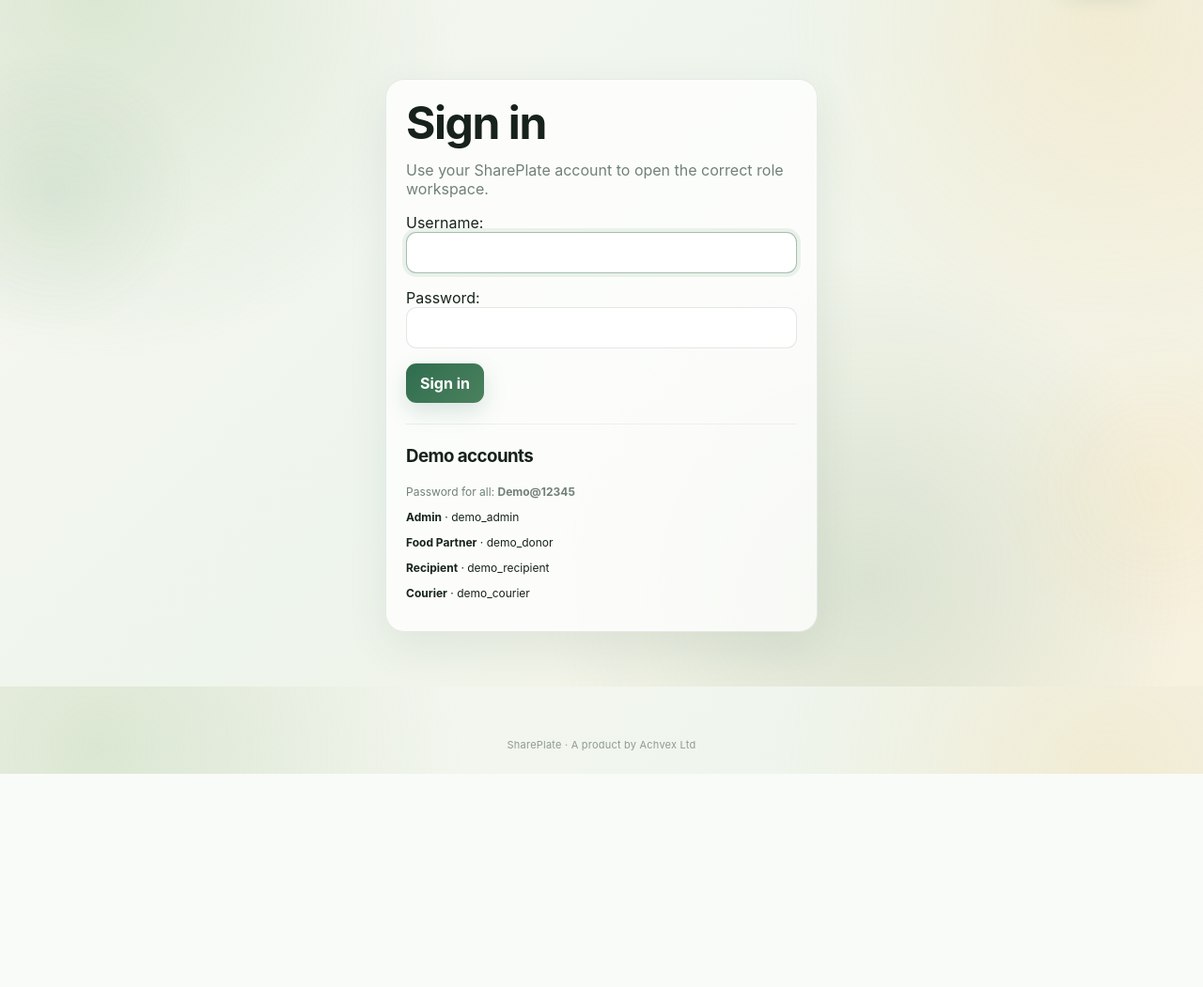
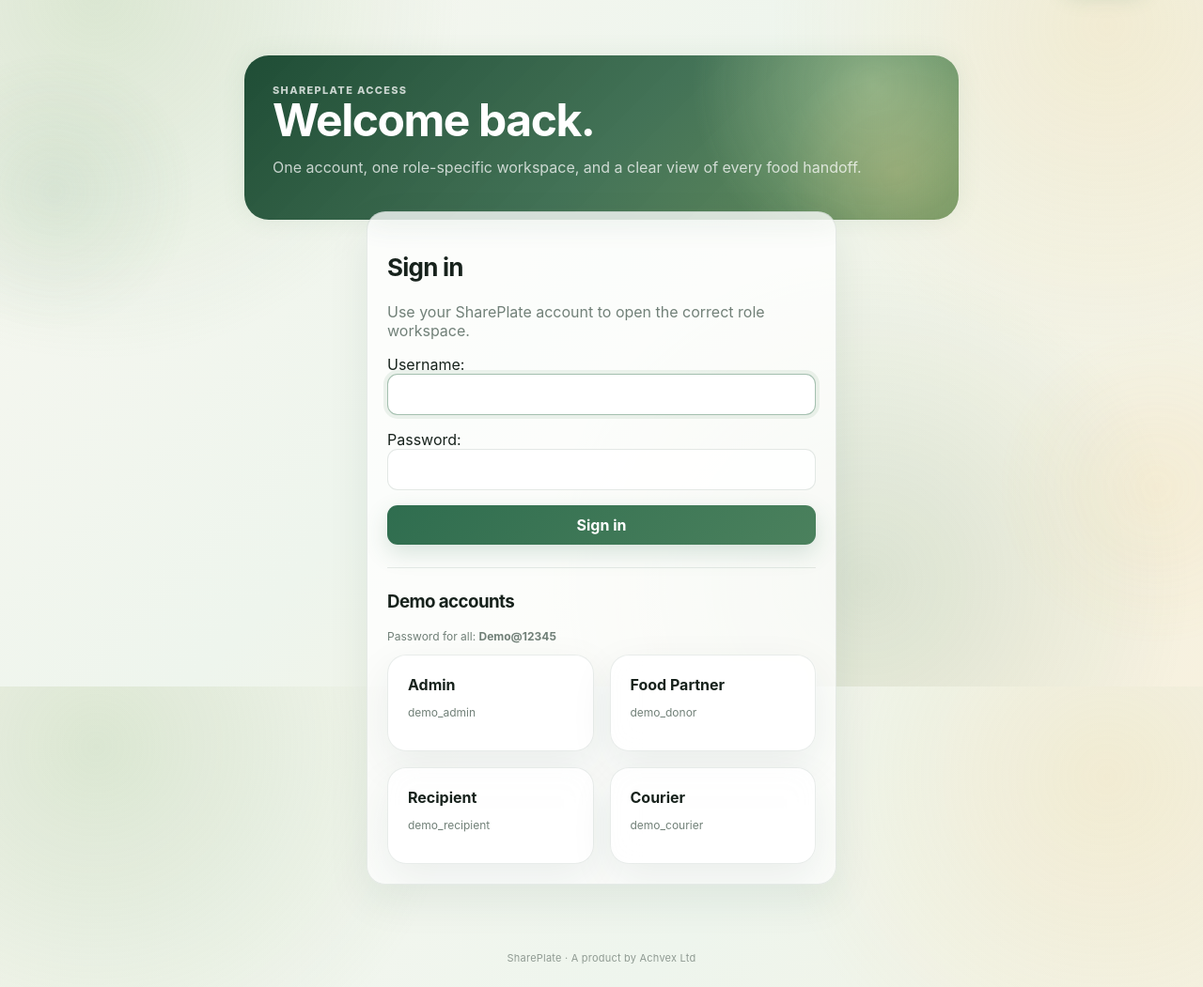
Before and after one commit to AchvexCodes-bit/Shareplate, a Django app: page /login/ in a window 1280 px wide. Shown: the part 69-1120 px from the top of the page at 94% size. Before the commit the page ends 893 px from the top, so only its background shows below. Run offline with Django 5.2, Linux system fonts and the light colour scheme.

Commit message:
Polish SharePlate login experience

```diff
--- a/templates/registration/login.html
+++ b/templates/registration/login.html
@@ -1,17 +1,20 @@
 {% extends "base.html" %}
+{% block title %}Sign in · SharePlate{% endblock %}
 {% block content %}
-<div class="card" style="max-width:460px;margin:50px auto">
-<h1>Sign in</h1>
+<div class="hero" style="max-width:760px;margin:25px auto -1px">
+  <div style="position:relative;z-index:1"><div class="eyebrow">SharePlate access</div><h1>Welcome back.</h1><p class="muted">One account, one role-specific workspace, and a clear view of every food handoff.</p></div>
+</div>
+<div class="card" style="max-width:500px;margin:0 auto;transform:translateY(-8px)">
+<h2>Sign in</h2>
 <p class="muted">Use your SharePlate account to open the correct role workspace.</p>
-<form method="post">{% csrf_token %}{{ form.as_p }}<button class="btn" type="submit">Sign in</button></form>
-<hr style="border:0;border-top:1px solid #eee;margin:22px 0">
-<h3>Demo accounts</h3>
-<p class="small muted">Password for all: <b>Demo@12345</b></p>
-<div class="small">
-<p><b>Admin</b> · demo_admin</p>
-<p><b>Food Partner</b> · demo_donor</p>
-<p><b>Recipient</b> · demo_recipient</p>
-<p><b>Courier</b> · demo_courier</p>
+<form method="post">{% csrf_token %}{{ form.as_p }}<button class="btn" style="width:100%">Sign in</button></form>
+<hr style="border:0;border-top:1px solid var(--line);margin:24px 0">
+<h3>Demo accounts</h3><p class="small muted">Password for all: <b>Demo@12345</b></p>
+<div class="grid" style="grid-template-columns:1fr 1fr">
+<div class="card"><b>Admin</b><p class="small muted">demo_admin</p></div>
+<div class="card"><b>Food Partner</b><p class="small muted">demo_donor</p></div>
+<div class="card"><b>Recipient</b><p class="small muted">demo_recipient</p></div>
+<div class="card"><b>Courier</b><p class="small muted">demo_courier</p></div>
 </div>
 </div>
 {% endblock %}
```
